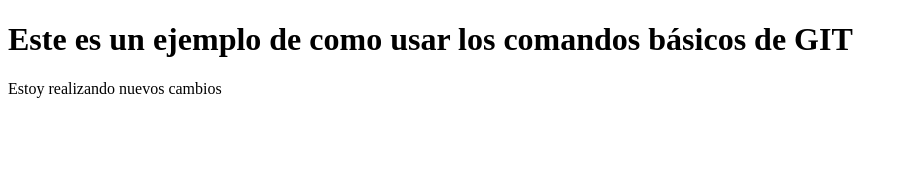
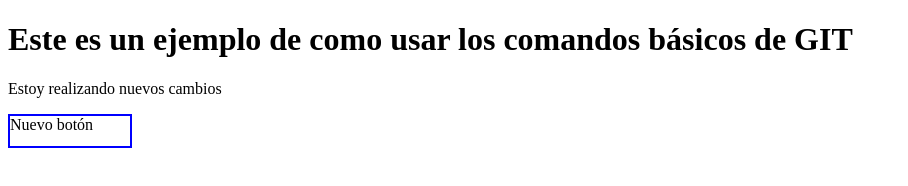
Before and after one commit to andremunive/clase_git, a plain HTML site: page index.html in a window 1280 px wide. Shown: the whole page, without its empty margins (0-908 px from the left). Drawn offline with Linux system fonts and the light colour scheme.

Commit message:
Nuevo botón con x funcionalidad

```diff
--- a/index.html
+++ b/index.html
@@ -9,5 +9,8 @@
   <body>
     <h1>Este es un ejemplo de como usar los comandos básicos de GIT</h1>
     <p>Estoy realizando nuevos cambios</p>
+    <div style="width: 120px; height: 30px; border: 2px solid blue">
+      Nuevo botón
+    </div>
   </body>
 </html>
```
